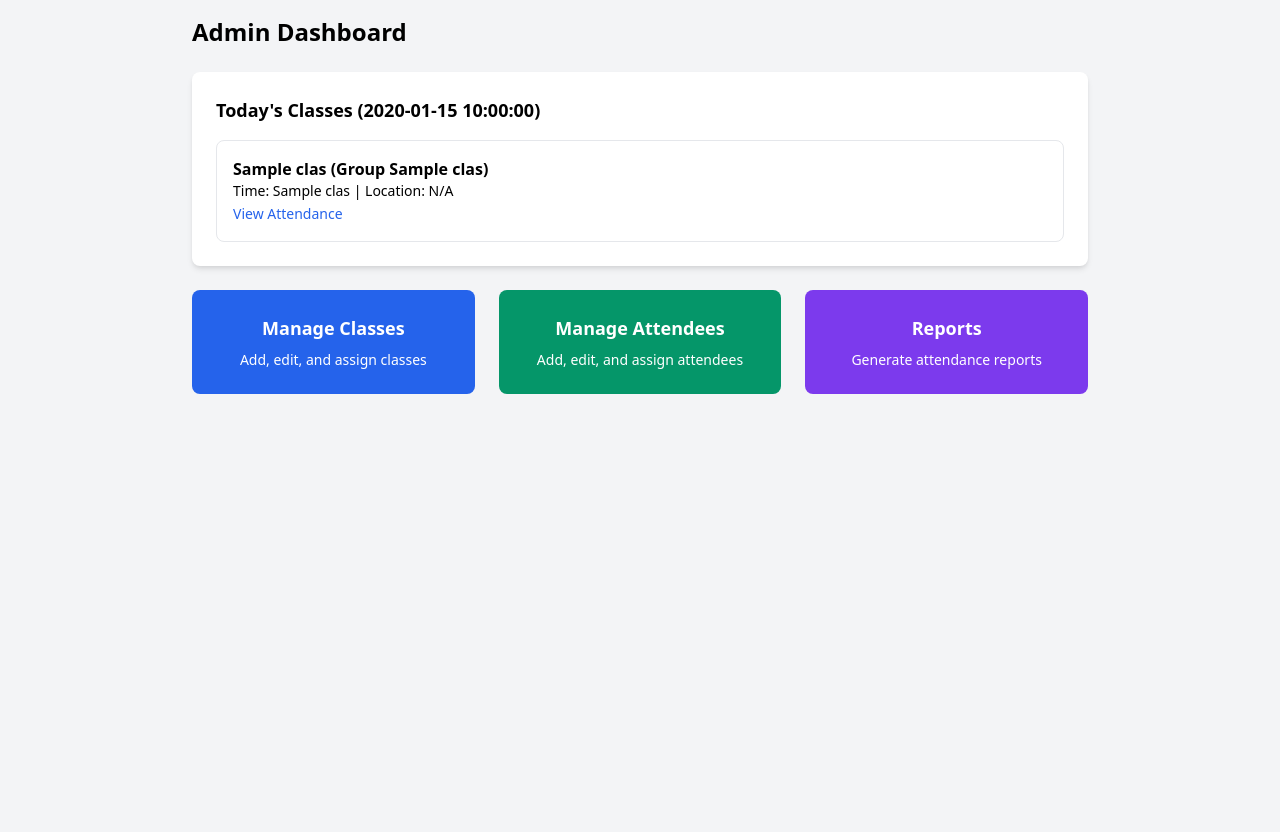
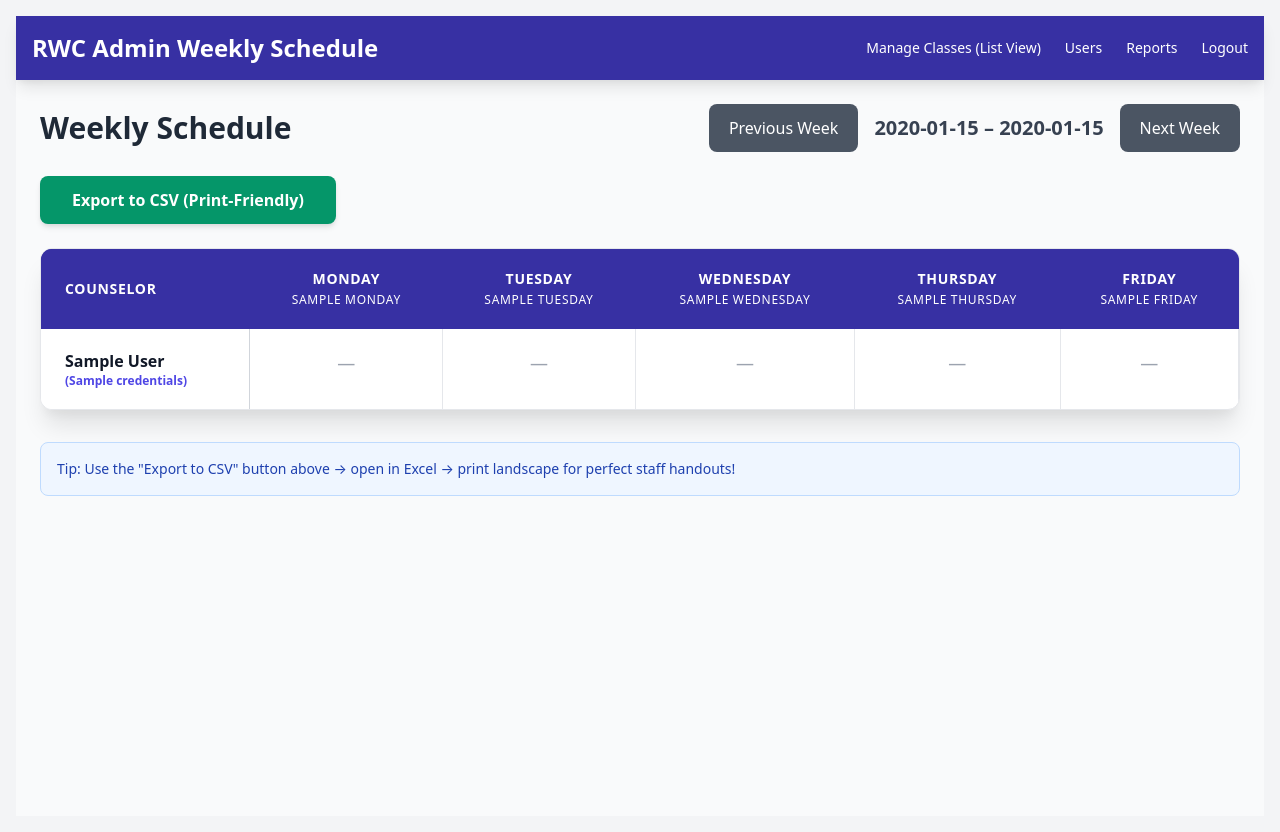
Before and after one commit to lebright85/rwc, a Flask app: template templates/admin_dashboard.html in a window 1280 px wide. Shown: the part 60-892 px from the top of the page. Before the commit the page ends 454 px from the top, so only its background shows below. Run offline with Flask 3, Linux system fonts and the light colour scheme; the template is opened without the code that fills it: most values are stand-ins (such as "Sample title", 1, 10 or a date in 2020); some libraries are stand-ins or nearby versions.

Commit message:
Update admin_dashboard.html

```diff
--- a/templates/admin_dashboard.html
+++ b/templates/admin_dashboard.html
@@ -1,40 +1,111 @@
 {% extends 'base.html' %}
 {% block content %}
-<div class="max-w-4xl mx-auto">
-    <h1 class="text-2xl font-bold mb-6">Admin Dashboard</h1>
-
-    <!-- Today's Classes -->
-    <div class="bg-white p-6 rounded-lg shadow-md mb-6">
-        <h2 class="text-lg font-bold mb-4">Today's Classes ({{ today }})</h2>
-        {% if today_classes %}
-            <ul class="space-y-4">
-                {% for class in today_classes %}
-                <li class="border p-4 rounded-lg">
-                    <h3 class="text-md font-bold">{{ class[2] }} (Group {{ class[1] }})</h3>
-                    <p class="text-sm">Time: {{ class[4] }} | Location: {{ class[5] or 'N/A' }}</p>
-                    <a href="{{ url_for('class_attendance', class_id=class[0]) }}" class="text-blue-600 hover:underline text-sm">View Attendance</a>
-                </li>
-                {% endfor %}
-            </ul>
-        {% else %}
-            <p class="text-sm text-gray-500">No classes scheduled for today.</p>
-        {% endif %}
+<div class="min-h-screen bg-gray-50">
+    <!-- Top Navigation Bar -->
+    <div class="bg-indigo-800 text-white shadow-lg">
+        <div class="max-w-7xl mx-auto px-4 py-4 flex justify-between items-center">
+            <h1 class="text-2xl font-bold">RWC Admin Weekly Schedule</h1>
+            <div class="flex gap-6 text-sm">
+                <a href="{{ url_for('manage_classes') }}" class="hover:underline font-medium">Manage Classes (List View)</a>
+                <a href="{{ url_for('manage_users') }}" class="hover:underline">Users</a>
+                <a href="{{ url_for('reports') }}" class="hover:underline">Reports</a>
+                <a href="{{ url_for('logout') }}" class="hover:underline">Logout</a>
+            </div>
+        </div>
     </div>
 
-    <!-- Quick Links -->
-    <div class="grid grid-cols-1 md:grid-cols-3 gap-6">
-        <a href="{{ url_for('manage_classes') }}" class="bg-blue-600 text-white p-6 rounded-lg text-center hover:bg-blue-700">
-            <h3 class="text-lg font-bold mb-2">Manage Classes</h3>
-            <p class="text-sm">Add, edit, and assign classes</p>
-        </a>
-        <a href="{{ url_for('manage_attendees') }}" class="bg-green-600 text-white p-6 rounded-lg text-center hover:bg-green-700">
-            <h3 class="text-lg font-bold mb-2">Manage Attendees</h3>
-            <p class="text-sm">Add, edit, and assign attendees</p>
-        </a>
-        <a href="{{ url_for('reports') }}" class="bg-purple-600 text-white p-6 rounded-lg text-center hover:bg-purple-700">
-            <h3 class="text-lg font-bold mb-2">Reports</h3>
-            <p class="text-sm">Generate attendance reports</p>
-        </a>
+    <!-- Main Weekly Schedule -->
+    <div class="max-w-7xl mx-auto p-6">
+        <div class="flex justify-between items-center mb-6">
+            <h2 class="text-3xl font-bold text-gray-800">
+                Weekly Schedule
+            </h2>
+            <div class="flex items-center gap-4">
+                <a href="{{ url_for('admin_dashboard', week_offset=week_offset - 1) }}"
+                   class="bg-gray-600 text-white px-5 py-3 rounded-lg hover:bg-gray-700 font-medium">
+                    Previous Week
+                </a>
+                <div class="text-xl font-bold text-gray-700">
+                    {{ week_start.strftime('%B %d') }} – {{ week_end.strftime('%B %d, %Y') }}
+                </div>
+                <a href="{{ url_for('admin_dashboard', week_offset=week_offset + 1) }}"
+                   class="bg-gray-600 text-white px-5 py-3 rounded-lg hover:bg-gray-700 font-medium">
+                    Next Week
+                </a>
+            </div>
+        </div>
+
+        <!-- Export Button -->
+        <div class="mb-6">
+            <a href="{{ url_for('export_weekly_schedule', week_offset=week_offset) }}"
+               class="inline-block bg-green-600 text-white px-8 py-3 rounded-lg hover:bg-green-700 font-bold shadow-md">
+                Export to CSV (Print-Friendly)
+            </a>
+        </div>
+
+        <!-- Schedule Table -->
+        <div class="bg-white rounded-xl shadow-xl overflow-hidden border border-gray-200">
+            <table class="min-w-full table-auto">
+                <thead class="bg-indigo-800 text-white">
+                    <tr>
+                        <th class="px-6 py-5 text-left text-sm font-bold uppercase tracking-wider sticky left-0 bg-indigo-800 z-20">
+                            Counselor
+                        </th>
+                        <th class="px-6 py-5 text-center text-sm font-bold uppercase tracking-wider">
+                            Monday<br><span class="text-xs font-normal">{{ dates.monday }}</span>
+                        </th>
+                        <th class="px-6 py-5 text-center text-sm font-bold uppercase tracking-wider">
+                            Tuesday<br><span class="text-xs font-normal">{{ dates.tuesday }}</span>
+                        </th>
+                        <th class="px-6 py-5 text-center text-sm font-bold uppercase tracking-wider">
+                            Wednesday<br><span class="text-xs font-normal">{{ dates.wednesday }}</span>
+                        </th>
+                        <th class="px-6 py-5 text-center text-sm font-bold uppercase tracking-wider">
+                            Thursday<br><span class="text-xs font-normal">{{ dates.thursday }}</span>
+                        </th>
+                        <th class="px-6 py-5 text-center text-sm font-bold uppercase tracking-wider">
+                            Friday<br><span class="text-xs font-normal">{{ dates.friday }}</span>
+                        </th>
+                    </tr>
+                </thead>
+                <tbody class="divide-y divide-gray-200">
+                    {% for counselor in counselors %}
+                    <tr class="hover:bg-gray-50 transition-colors">
+                        <td class="px-6 py-5 font-bold text-gray-900 sticky left-0 bg-white z-10 border-r border-gray-300 whitespace-nowrap">
+                            {{ counselor.full_name }}
+                            {% if counselor.credentials %}
+                            <span class="text-indigo-600 text-xs block">({{ counselor.credentials }})</span>
+                            {% endif %}
+                        </td>
+                        {% for day in ['monday', 'tuesday', 'wednesday', 'thursday', 'friday'] %}
+                        <td class="px-6 py-5 text-center align-top min-h-40 border-r border-gray-200 last:border-r-0">
+                            {% set day_classes = schedule[counselor.id][day] %}
+                            {% if day_classes %}
+                                {% for class in day_classes|sort(attribute='time') %}
+                                <div class="mb-4 p-4 bg-gradient-to-br from-indigo-50 to-indigo-100 rounded-lg border border-indigo-300 shadow hover:shadow-lg transition-shadow">
+                                    <div class="text-xs font-bold text-indigo-900">{{ class.time }}</div>
+                                    <div class="font-semibold text-gray-800">{{ class.class_name }}</div>
+                                    <div class="text-sm text-gray-700 font-medium">{{ class.group_name }}</div>
+                                    {% if class.location %}
+                                    <div class="text-xs text-gray-500 italic mt-1">{{ class.location }}</div>
+                                    {% endif %}
+                                </div>
+                                {% endfor %}
+                            {% else %}
+                                <span class="text-gray-400 text-lg">—</span>
+                            {% endif %}
+                        </td>
+                        {% endfor %}
+                    </tr>
+                    {% endfor %}
+                </tbody>
+            </table>
+        </div>
+
+        <!-- Print Tip -->
+        <div class="mt-8 bg-blue-50 border border-blue-200 rounded-lg p-4 text-sm text-blue-800">
+            Tip: Use the "Export to CSV" button above → open in Excel → print landscape for perfect staff handouts!
+        </div>
     </div>
 </div>
 {% endblock %}
```
